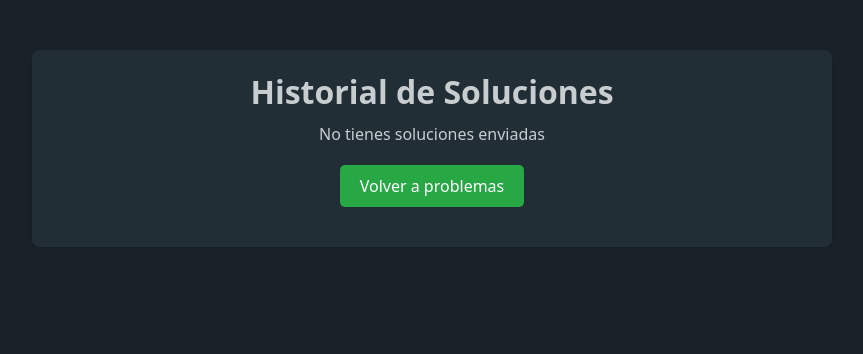
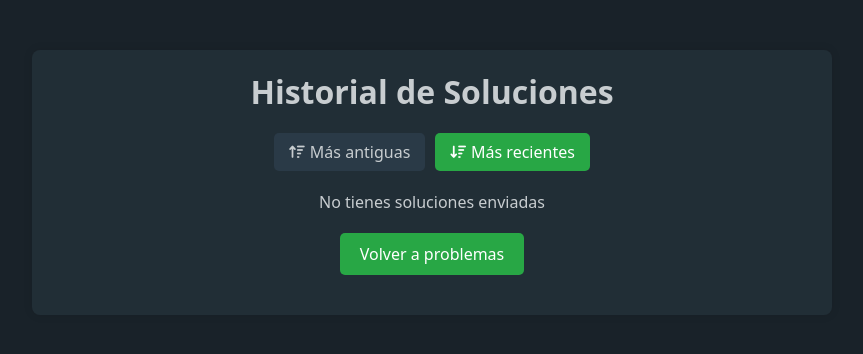
Before and after one commit to Fernando2205/leetcode-clone, a Flask app: page /history in a window 1280 px wide. Shown: the part 75-429 px from the top of the page, without its empty margins (208-1071 px from the left). Run offline with Flask 3, Linux system fonts and the light colour scheme; the visitor is signed in with stand-in values (Sample User, id 1); data that the repository does not hold is empty; some libraries are stand-ins or nearby versions.

Commit message:
Enhance history functionality: add sorting options for solutions and improve output handling in Ruby evaluation

```diff
--- a/main.py
+++ b/main.py
@@ -161,17 +161,26 @@ def show_register():
     return render_template('register.html')
 
 
+# main.py - Update history route
 @app.route('/history')
 @login_required
 def history():
     """
     Displays the history of solutions submitted by the user.
     """
-    solutions = Solution.query.options(joinedload(
-        Solution.problem)).filter_by(user_id=current_user.id).all()
+    sort_order = request.args.get('sort', 'desc')  # Default to descending
+
+    query = Solution.query.options(joinedload(
+        Solution.problem)).filter_by(user_id=current_user.id)
+
+    if sort_order == 'asc':
+        solutions = query.order_by(Solution.timestamp.asc()).all()
+    else:
+        solutions = query.order_by(Solution.timestamp.desc()).all()
+
     for solution in solutions:
         solution.result = json.loads(solution.result)
-    return render_template('history.html', solutions=solutions)
+    return render_template('history.html', solutions=solutions, current_sort=sort_order)
 
 
 @app.route('/solution/<int:solution_id>')
@@ -249,12 +258,19 @@ def evaluate_ruby_code(solution_code, test_cases):
                 # Get output and convert to appropriate type
                 user_output = process.stdout.strip()
                 converted_output = convert_output(user_output, expected_output)
+                passed = False
+
+                if isinstance(expected_output, list):
+                    passed = sorted(converted_output) == sorted(
+                        expected_output)
+                else:
+                    passed = converted_output == expected_output
 
                 results.append({
                     'input': test_case['input'],
                     'expected_output': expected_output,
                     'user_output': converted_output,
-                    'passed': converted_output == expected_output
+                    'passed': passed
                 })
 
             except Exception as e:
@@ -268,38 +284,71 @@ def evaluate_ruby_code(solution_code, test_cases):
     return results
 
 
-def wrap_ruby_code(solution_code):
-    # Use Unix-style line endings
+def wrap_ruby_code(solution_code: str) -> str:
     normalized_code = solution_code.replace('\r\n', '\n')
 
     return f"""
 {normalized_code}
 
-# Convert command line arguments
-if ARGV[0].start_with?('[')
-    # Handle array argument
-    arr = eval(ARGV[0].gsub('\\\\', ''))
-    target = ARGV[1].to_i
-    result = solution(arr, target)
-else
-    # Handle single argument
-    result = solution(ARGV[0].to_i)
+# Convert command line arguments to appropriate types
+args = ARGV.map do |arg|
+    case arg
+    when /^\\[.*\\]$/  # Array
+        begin
+            eval(arg)
+        rescue
+            arg
+        end
+    when /^-?\\d+$/    # Integer (including negative)
+        arg.to_i
+    when /^-?\\d*\\.\\d+$/  # Float (including negative)
+        arg.to_f
+    when 'true', 'false'  # Boolean
+        arg == 'true'
+    else              # String or other
+        arg
+    end
+end
+
+# Call solution with converted arguments
+result = solution(*args)
+
+# Handle array output
+if result.is_a?(Array)
+    result = result.sort if result.all? do |item|
+        item.is_a?(Integer) || item.is_a?(Float)
+    end
 end
 
 puts result.to_s
-""".replace('\r\n', '\n')  # Ensure Unix line endings
+"""
 
 
 def convert_output(user_output: str, expected_type: Any) -> Any:
     """
     Converts the Ruby output string to the expected Python type
     """
-    if isinstance(expected_type, bool):
-        return user_output.lower() == 'true'
-    elif isinstance(expected_type, int):
-        return int(user_output)
-    elif isinstance(expected_type, float):
-        return float(user_output)
+    try:
+        if isinstance(expected_type, list):
+            if user_output.startswith('[') and user_output.endswith(']'):
+                items = user_output[1:-1].split(',')
+                if items and items[0].strip():
+                    if isinstance(expected_type[0], int):
+                        return [int(x.strip()) for x in items]
+                    elif isinstance(expected_type[0], float):
+                        return [float(x.strip()) for x in items]
+                    else:
+                        return [x.strip() for x in items]
+                return []
+        elif isinstance(expected_type, bool):
+            return user_output.lower() == 'true'
+        elif isinstance(expected_type, int):
+            return int(user_output)
+        elif isinstance(expected_type, float):
+            return float(user_output)
+    except (ValueError, IndexError) as e:
+        return user_output
+
     return user_output
 
 
--- a/static/css/history.css
+++ b/static/css/history.css
@@ -59,6 +59,38 @@ a {
     background-color: #218838;
 }
 
-.no-solutions-text{
+.no-solutions-text {
     margin: 10px 0 10px 0;
 }
+
+/* history.css - Add styles for sort buttons */
+.sort-controls {
+    margin: 20px 0;
+    display: flex;
+    justify-content: center;
+    gap: 10px;
+}
+
+.sort-btn {
+    padding: 8px 15px;
+    background-color: #2A3A47;
+    border-radius: 5px;
+    color: #C8CDD0;
+    transition: all 0.3s ease;
+    display: flex;
+    align-items: center;
+    gap: 5px;
+}
+
+.sort-btn:hover {
+    background-color: #1C252D;
+}
+
+.sort-btn.active {
+    background-color: #28a745;
+    color: white;
+}
+
+.sort-btn i {
+    font-size: 14px;
+}
--- a/templates/history.html
+++ b/templates/history.html
@@ -15,9 +15,18 @@
 
     <main>
         <h1>Historial de Soluciones</h1>
+        <div class="sort-controls">
+            <a href="{{ url_for('history', sort='asc') }}"
+                class="sort-btn {% if current_sort == 'asc' %}active{% endif %}">
+                <i class="fa-solid fa-arrow-up-wide-short"></i> Más antiguas
+            </a>
+            <a href="{{ url_for('history', sort='desc') }}"
+                class="sort-btn {% if current_sort == 'desc' %}active{% endif %}">
+                <i class="fa-solid fa-arrow-down-wide-short"></i> Más recientes
+            </a>
+        </div>
         {% if solutions %}
         <ul>
-
             {% for solution in solutions %}
             <a href="{{ url_for('view_solution', solution_id=solution.id) }}">
                 <li>
@@ -27,9 +36,8 @@
             {% endfor %}
         </ul>
         {% else %}
-        <p class=" no-solutions-text">No tienes soluciones enviadas</p>
+        <p class="no-solutions-text">No tienes soluciones enviadas</p>
         {% endif %}
-
         <a class="problems-btn" href="{{ url_for('show_problems') }}">Volver a problemas</a>
     </main>
 </body>
```
